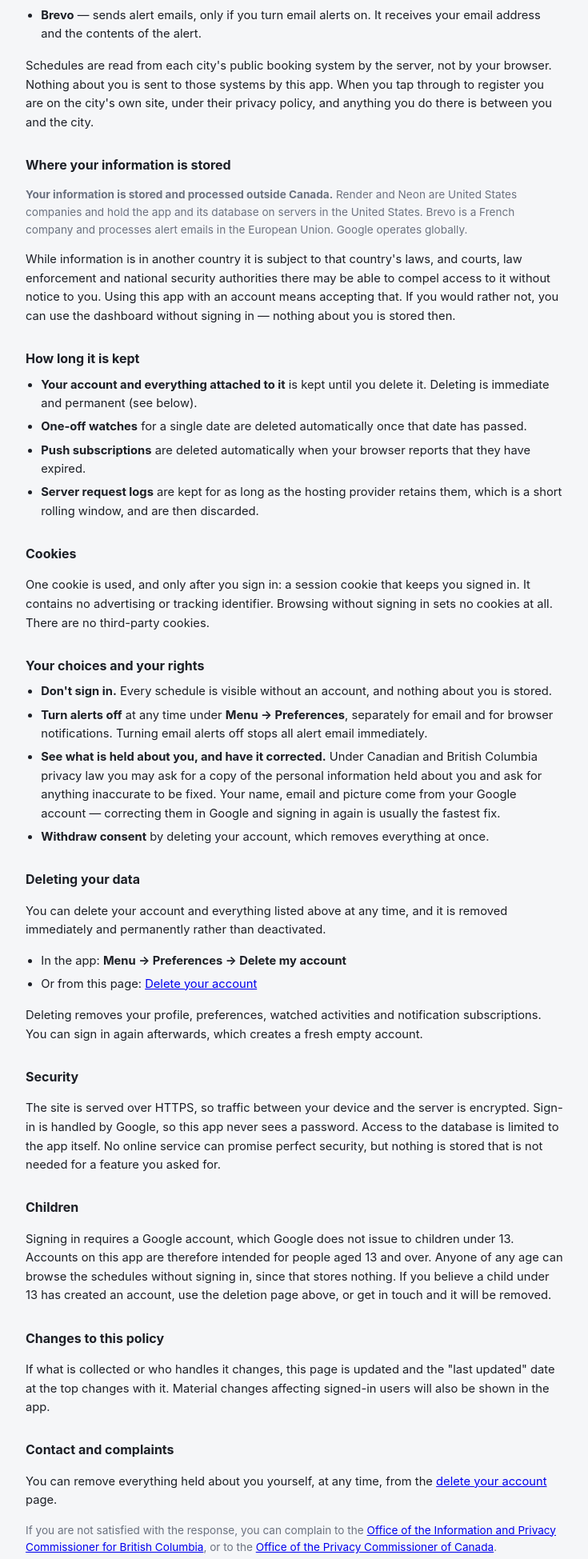
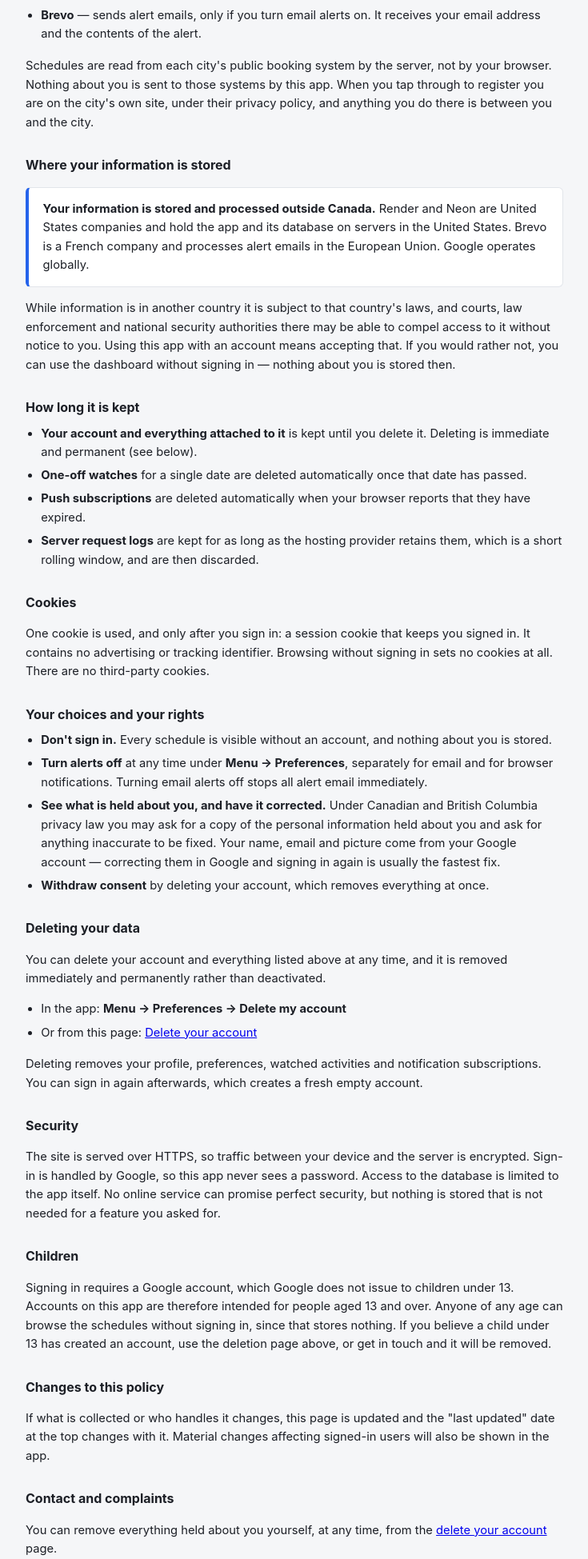
Before and after one commit to Jackattack967/Activity-app, a Flask app: page /privacy in a window 1280 px wide. Shown: the part 1697-3646 px from the top of the page at 80% size, without its empty margins (272-1007 px from the left). Run offline with Flask 3, Linux system fonts and the light colour scheme.

Commit message:
Add MIT license; stop the cross-border notice being visually muted
LICENSE: MIT, matching the permissive licenses of the dependency stack.
Linked from the README alongside the third-party notices.

The cross-border storage disclosure was marked .doc-note, which renders
muted grey at 0.85rem — the least prominent styling on the page applied
to the disclosure a reader most needs to notice, which undercuts the
"meaningful consent" the paragraph exists to obtain. Added .doc-callout
(bordered, full contrast, normal size) and used it there. The complaint
path is now plain body text rather than a footnote for the same reason.

Verified in Chrome against a local run: /, /privacy and /account/delete
load clean, service worker registers and activates, and ten UI
interactions (filters, chips, search, menu, preferences, clear) produce
no console output, no page errors and no failed requests. Every request
is same-origin, confirming the "no trackers" claim in the policy.

Co-Authored-By: Claude Opus 5 <noreply@anthropic.com>
Claude-Session: https://claude.ai/code/session_012zxA4HPiG1mCNFtGE4hXmR

```diff
--- a/static/style.css
+++ b/static/style.css
@@ -507,6 +507,16 @@ footer a { color: var(--text-muted); }
   color: var(--text-muted);
   font-size: 0.85rem;
 }
+/* For disclosures that must stand out rather than recede — the cross-border
+   storage notice above all. Muting that one in .doc-note undercut the whole
+   point of disclosing it. */
+.doc-callout {
+  background: var(--surface);
+  border: 1px solid var(--border);
+  border-left: 4px solid var(--brand);
+  border-radius: 6px;
+  padding: 0.9rem 1.1rem;
+}
 .doc-warning {
   color: var(--red);
   font-weight: 600;
--- a/templates/privacy.html
+++ b/templates/privacy.html
@@ -134,7 +134,7 @@
   </p>
 
   <h2>Where your information is stored</h2>
-  <p class="doc-note">
+  <p class="doc-callout">
     <strong>Your information is stored and processed outside Canada.</strong>
     Render and Neon are United States companies and hold the app and its
     database on servers in the United States.{% if email_provider_name == "Resend" %}
@@ -255,7 +255,7 @@
     <a href="{{ url_for('account_delete_page') }}">delete your account</a> page.
   </p>
   {% endif %}
-  <p class="doc-note">
+  <p>
     If you are not satisfied with the response, you can complain to the
     <a href="https://www.oipc.bc.ca/" rel="noopener">Office of the Information
     and Privacy Commissioner for British Columbia</a>, or to the
```
Also changed, not shown: README.md, 1 other file.
